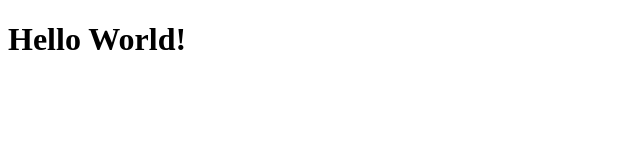
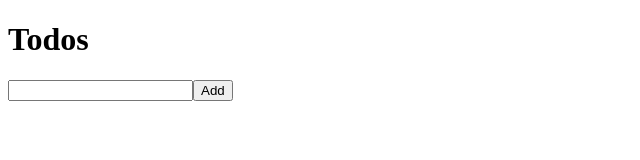
Before and after one commit to ifrit653/task-tracke-flask-api, a website: page src/static/index.html in a window 1280 px wide. Shown: the whole page, without its empty margins (0-640 px from the left). Drawn offline with Linux system fonts and the light colour scheme.

Commit message:
Render todos, todo add form (not working)

```diff
--- a/src/static/index.html
+++ b/src/static/index.html
@@ -2,9 +2,17 @@
 <html lang="en">
   <head>
     <meta charset="UTF-8">
-    <title>Hello</title>
+    <title>Todos</title>
+    <script src="app.js"></script>
   </head>
   <body>
-    <h1>Hello World!</h1>
+    <h1>Todos</h1>
+    <ul id="todos">
+    </ul>
+    <p>
+      <form method="POST" action="/api/todos" id="form">
+        <input id="text"><button type="submit">Add</button>
+      </form>
+    </p>
   </body>
 </html>
```
